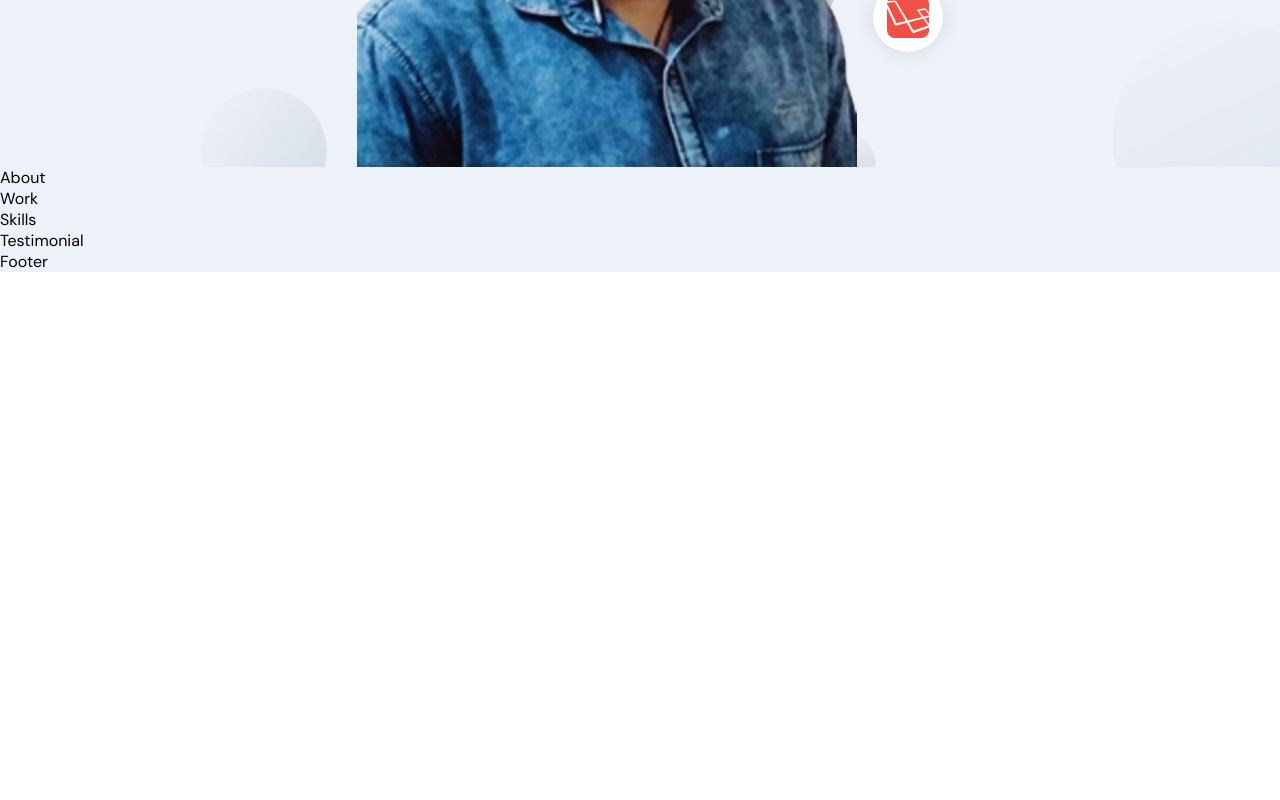
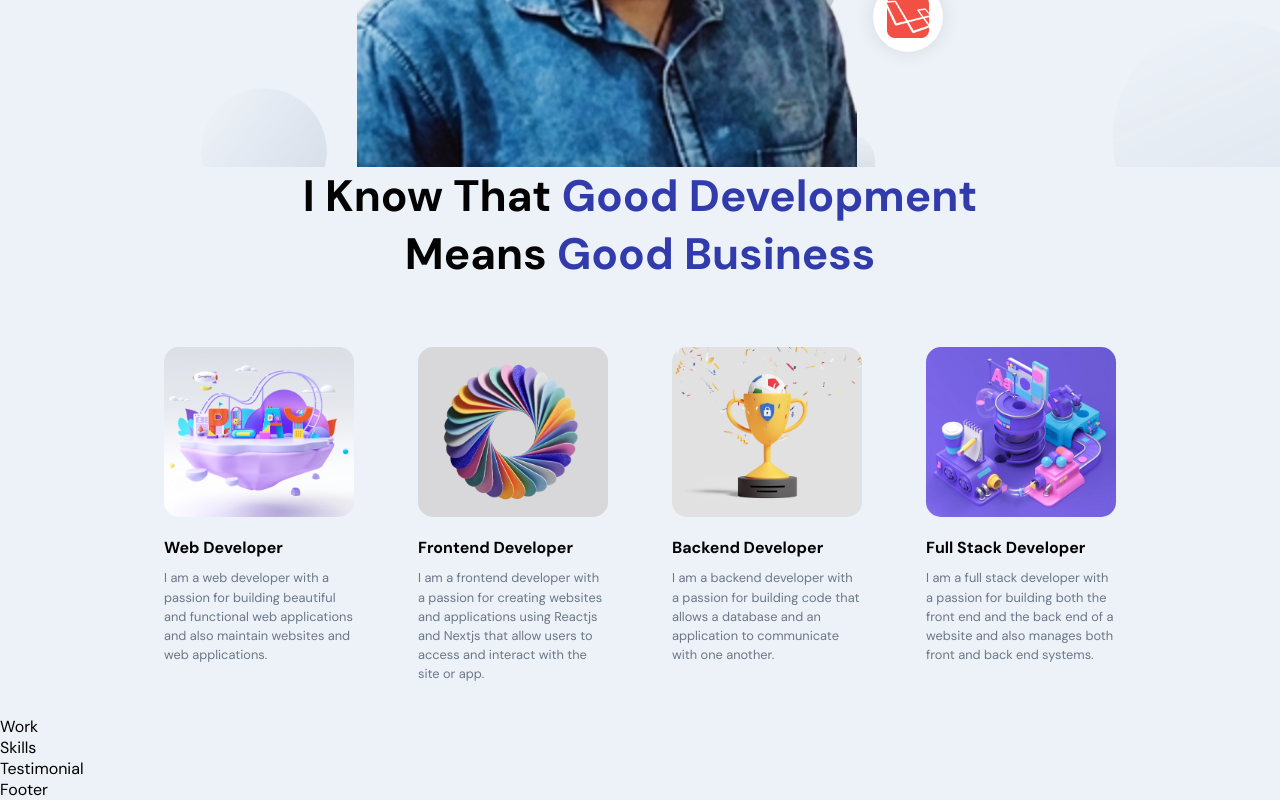
Before and after one commit to yuvraj-github/my_portfolio, a React (Create React App) app in the folder frontend_react/: page / in a window 1280 px wide. Shown: the part 535-1335 px from the top of the page. Before the commit the page ends 807 px from the top, so only its background shows below. Built offline with nearby package versions, Linux system fonts and the light colour scheme.

Commit message:
Added About page functionality and design

```diff
--- a/frontend_react/src/container/About/About.jsx
+++ b/frontend_react/src/container/About/About.jsx
@@ -1,9 +1,40 @@
-import React from 'react'
+import React, { useState, useEffect } from 'react'
+import { motion } from 'framer-motion'
+import { images } from '../../constants'
 import './About.scss'
 
+const abouts = [
+  { title: 'Web Developer', description: 'I am a web developer with a passion for building beautiful and functional web applications and also maintain websites and web applications.', imgUrl: images.about01 },
+  { title: 'Frontend Developer', description: 'I am a frontend developer with a passion for creating websites and applications using Reactjs and Nextjs that allow users to access and interact with the site or app.', imgUrl: images.about02 },
+  { title: 'Backend Developer', description: 'I am a backend developer with a passion for building code that allows a database and an application to communicate with one another.', imgUrl: images.about03 },
+  { title: 'Full Stack Developer', description: 'I am a full stack developer with a passion for building both the front end and the back end of a website and also manages both front and back end systems.', imgUrl: images.about04 },
+]
 const About = () => {
   return (
-    <div>About</div>
+    <>
+      <h2 className='head-text'>
+        I know that
+        <span> Good Development</span>
+        <br />
+        means
+        <span> Good Business</span>
+      </h2>
+      <div className='app__profiles'>
+        {abouts.map((about, index) => (
+          <motion.div
+            whileInView={{ opacity: 1 }}
+            whileHover={{ scale: 1.1 }}
+            transition={{ duration: 0.5, type: 'tween' }}
+            className='app__profile-item'
+            key={about.title + index}
+          >
+            <img src={about.imgUrl} alt={about.title} />
+            <h2 className='bold-text' style={{ marginTop: 20 }}>{ about.title }</h2>
+            <p className='p-text' style={{ marginTop: 10 }}>{ about.description }</p>
+          </motion.div>
+        ))}
+      </div>
+    </>
   )
 }
 
--- a/frontend_react/src/container/About/About.scss
+++ b/frontend_react/src/container/About/About.scss
@@ -0,0 +1,38 @@
+.app__about {
+    flex: 1;
+    width: 100%;
+    flex-direction: column;
+  }
+
+  .app__profiles {
+    display: flex;
+    justify-content: center;
+    align-items: flex-start;
+    flex-wrap: wrap;
+    margin-top: 2rem;
+  }
+
+  .app__profile-item {
+    width: 190px;
+    display: flex;
+    justify-content: flex-start;
+    align-items: flex-start;
+    flex-direction: column;
+    margin: 2rem;
+
+    img {
+      width: 100%;
+      height: 170px;
+      border-radius: 15px;
+      object-fit: cover;
+    }
+
+    @media screen and (min-width: 2000px) {
+      width: 370px;
+      margin: 2rem 4rem;
+
+      img {
+        height: 320px;
+      }
+    }
+  }
```
Also changed, not shown: 1 other file (tests, documents, lock files or other folders).
